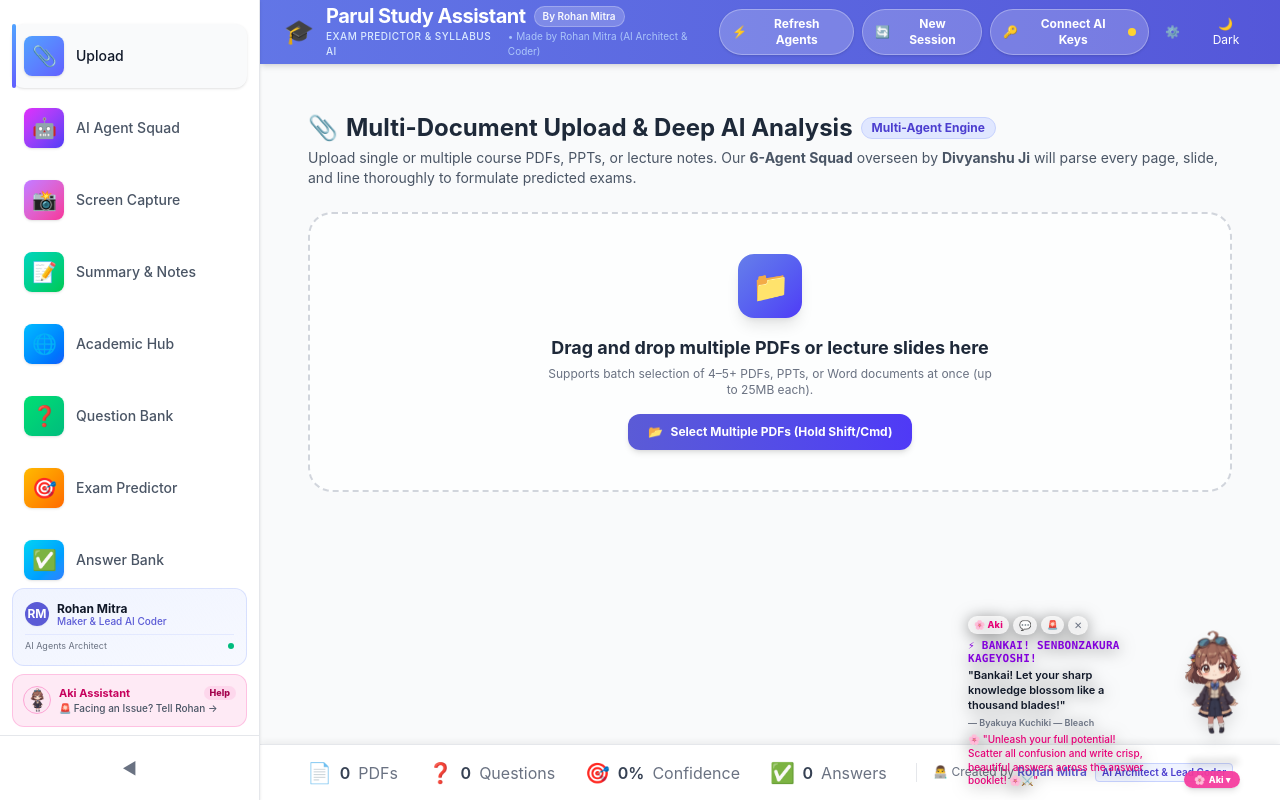
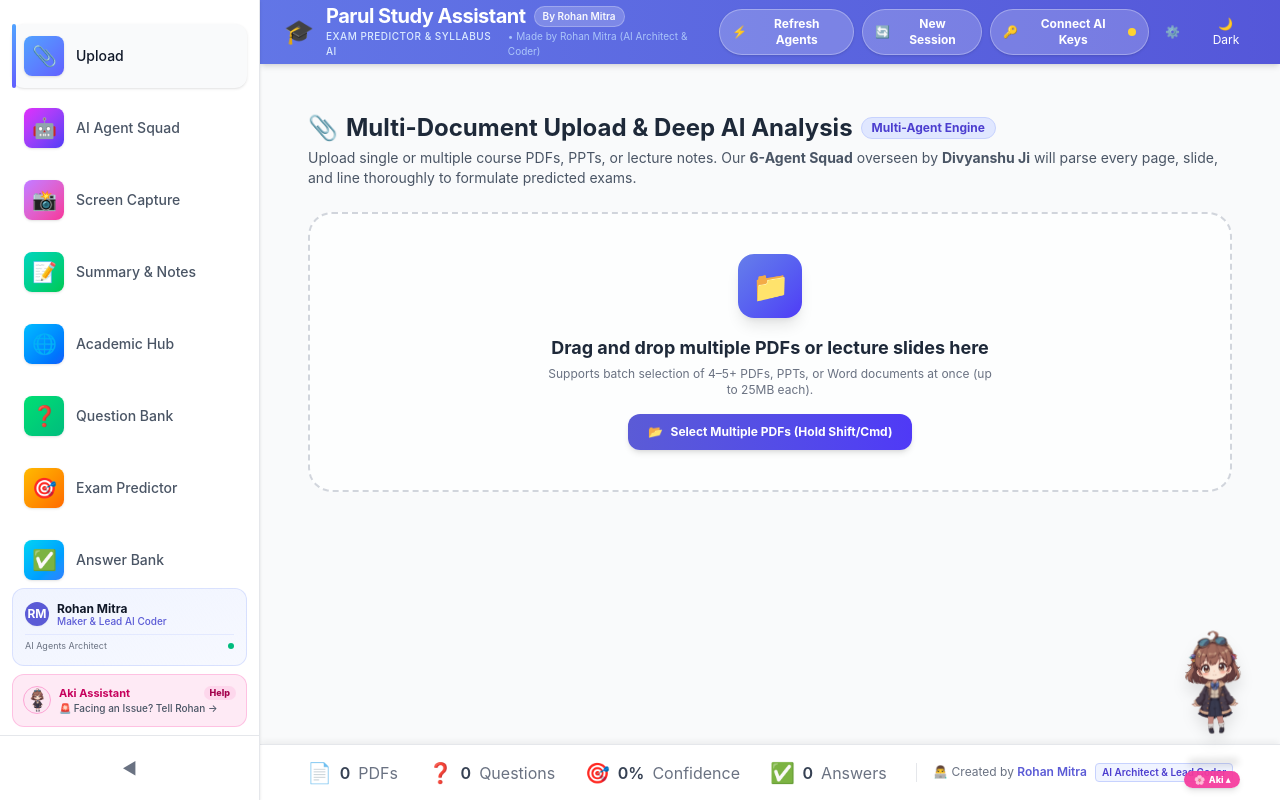
Before and after one commit to ronniee96/parul-study-assistant, a React (Vite) app in the folder frontend/: page / in a window 1280 px wide. Built offline with nearby package versions, Linux system fonts and the light colour scheme.

Commit message:
feat: auto-hide Aki bubble after 3s + frosted-glass background for readable quotes

```diff
--- a/frontend/src/components/AkiDashboardCompanion.jsx
+++ b/frontend/src/components/AkiDashboardCompanion.jsx
@@ -58,6 +58,13 @@ export default function AkiDashboardCompanion({
     }, 3800);
     return () => clearInterval(blinkInterval);
   }, []);
+
+  // Auto-hide speech bubble after 3 seconds whenever quote changes or bubble opens
+  useEffect(() => {
+    if (!isExpanded) return;
+    const hideTimer = setTimeout(() => setIsExpanded(false), 3000);
+    return () => clearTimeout(hideTimer);
+  }, [currentQuoteIdx, isExpanded]);
 
   const activeQuote = ANIME_CHEER_QUOTES[currentQuoteIdx] || ANIME_CHEER_QUOTES[0];
 
@@ -203,8 +210,8 @@ export default function AkiDashboardCompanion({
   };
 
   return (
-    /* ── OUTER: flex-row — TEXT on LEFT, AKI on RIGHT — anchored bottom-right corner ── */
-    <div className="fixed bottom-3 right-3 z-40 select-none flex flex-row items-end gap-2 pointer-events-none">
+    /* ── OUTER: flex-col — BUBBLE on TOP of Aki's head, AKI on BOTTOM — anchored bottom-right ── */
+    <div className="fixed bottom-3 right-3 z-40 select-none flex flex-col items-end pointer-events-none">
 
       {/* ══════════════════════════════════════════════════════════════════ */}
       {/* LEFT COLUMN — BACKGROUNDLESS SPEECH TEXT (max 180px, never bleeds) */}
@@ -271,9 +278,9 @@ export default function AkiDashboardCompanion({
                 </form>
               </div>
             ) : (
-              /* ── PURE BACKGROUNDLESS SPEECH — click anywhere to cycle quote ── */
+              /* ── FROSTED GLASS SPEECH BUBBLE — clearly readable above Aki's head ── */
               <div
-                className="flex flex-col items-start text-left cursor-pointer"
+                className="flex flex-col items-start text-left cursor-pointer bg-white/92 dark:bg-gray-950/92 backdrop-blur-md border border-pink-300/60 dark:border-pink-700/60 rounded-2xl rounded-br-sm px-3 py-2 shadow-lg"
                 onClick={handleAkiClick}
                 title="Click to cycle quote & watch Aki jump! 🌸"
               >
@@ -283,12 +290,12 @@ export default function AkiDashboardCompanion({
                 </p>
 
                 {/* 2. English translation */}
-                <p className="font-sans font-semibold text-[11px] text-gray-900 dark:text-white leading-snug mt-0.5 break-words w-full">
+                <p className="font-sans font-semibold text-[11px] text-gray-900 dark:text-white leading-snug mt-1 break-words w-full">
                   "{activeQuote.english}"
                 </p>
 
                 {/* 3. Author */}
-                <span className="text-[9px] text-gray-500 dark:text-gray-400 font-semibold mt-0.5">
+                <span className="text-[9px] text-gray-500 dark:text-gray-400 font-semibold mt-1">
                   — {activeQuote.author}
                 </span>
 
```
